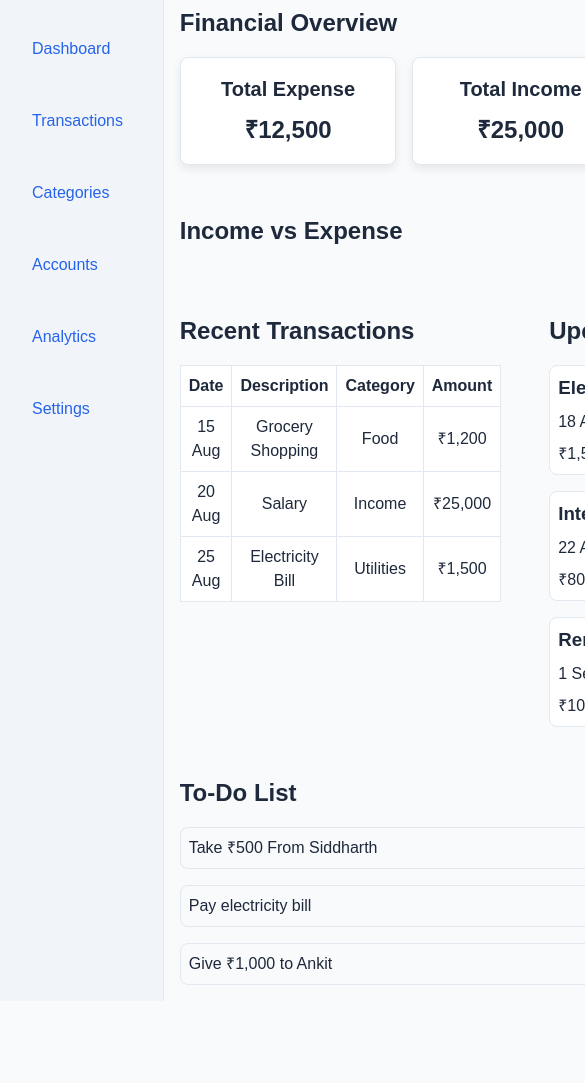
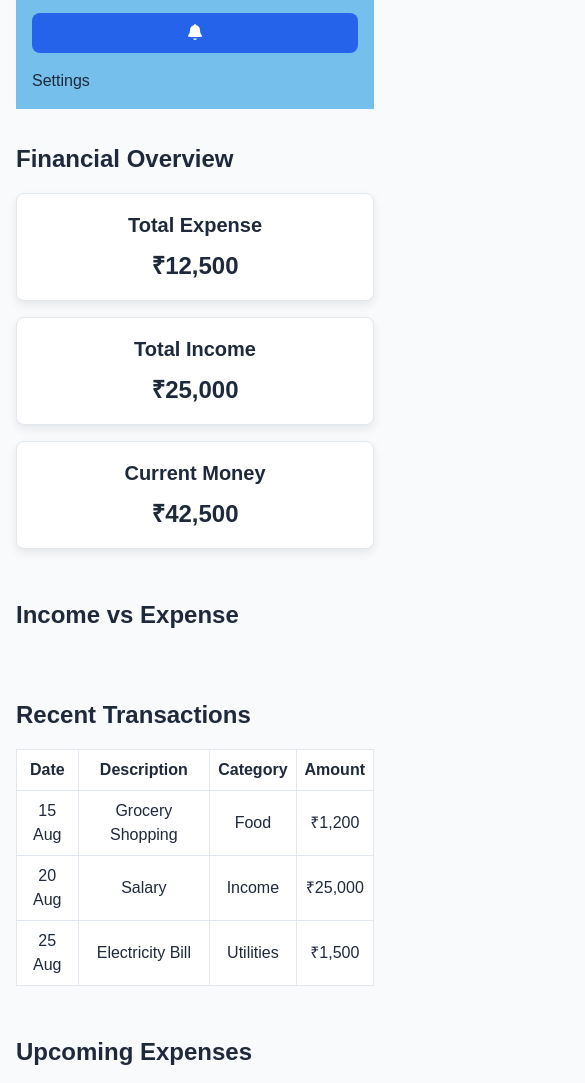
Before and after one commit to Sid8290/expense-manager, a plain HTML site: page frontend/index.html in a window 390 px wide. Shown: the part 123-1206 px from the top of the page, 585 px wide, since content can reach past the window. Before the commit the page ends 1124 px from the top, so only its background shows below. Drawn offline with Linux system fonts and the light colour scheme.

Commit message:
Initial Responsiveness Added

```diff
--- a/frontend/css/style.css
+++ b/frontend/css/style.css
@@ -80,6 +80,7 @@ a {
 
 aside {
   width: 240px;
+
   background-color: var(--sidebar);
 
   padding: var(--spacing-medium);
@@ -135,6 +136,7 @@ aside a:hover {
 
 main {
   flex: 1;
+  min-width: 0;
 }
 
 /* Header */
@@ -195,9 +197,9 @@ section h2 {
   gap: var(--spacing-medium);
 }
 
-.item1,
-.item2,
-.item5 {
+.financial-overview,
+.income-expense-chart,
+.todo-list {
   grid-column: 1 / -1;
 }
 
@@ -321,14 +323,14 @@ tr:hover {
 
 /* Upcoming Expenses */
 
-.item4 ul {
+.upcoming-expenses ul {
   display: flex;
   flex-direction: column;
 
   gap: var(--spacing-medium);
 }
 
-.item4 li {
+.upcoming-expenses li {
   display: flex;
   flex-direction: column;
 
@@ -344,20 +346,20 @@ tr:hover {
   transition: box-shadow 0.3s;
 }
 
-.item4 li:hover {
+.upcoming-expenses li:hover {
   box-shadow: var(--shadow-hover);
 }
 
 /* To-Do List */
 
-.item5 ul {
+.todo-list ul {
   display: flex;
   flex-direction: column;
 
   gap: var(--spacing-medium);
 }
 
-.item5 li {
+.todo-list li {
   padding: var(--spacing-small);
 
   border: 1px solid var(--border);
@@ -366,6 +368,46 @@ tr:hover {
   transition: box-shadow 0.3s;
 }
 
-.item5 li:hover {
+.todo-list li:hover {
   box-shadow: var(--shadow-hover);
 }
+
+/* Media Queries */
+
+@media (max-width: 1024px) {
+  aside {
+    width: 200px;
+  }
+
+  .card-container {
+    grid-template-columns: repeat(2, 1fr);
+  }
+
+  .navbar {
+    gap: var(--spacing-medium);
+  }
+}
+
+@media (max-width: 768px) {
+  aside {
+    display: none;
+  }
+
+  .card-container {
+    grid-template-columns: 1fr;
+  }
+
+  .main-grid {
+    grid-template-columns: 1fr;
+  }
+
+  header {
+    flex-direction: column;
+    align-items: stretch;
+  }
+
+  .navbar {
+    flex-direction: column;
+    align-items: stretch;
+  }
+}
--- a/frontend/index.html
+++ b/frontend/index.html
@@ -16,11 +16,12 @@
 
   <body>
     <aside>
-      <!--Sidebar -->
+      <!-- Sidebar -->
       <nav>
         <div class="logo">
           <span>Expense Manager</span>
         </div>
+
         <ul>
           <li>
             <a href="index.html">Dashboard</a>
@@ -48,43 +49,56 @@
       <header>
         <!-- Navbar -->
         <h1>Dashboard</h1>
+
         <div class="navbar">
           <form>
             <label for="navbar-search">Search:</label>
             <input type="search" id="navbar-search" />
             <button type="submit">Search</button>
           </form>
-          <button type="button"><i class="fa-solid fa-bell"></i></button>
+
+          <button type="button">
+            <i class="fa-solid fa-bell"></i>
+          </button>
+
           <a href="pages/settings.html">Settings</a>
         </div>
       </header>
+
       <div class="main-grid">
-      <section class="item1">
-        <!-- Dashboard content-->
-        <h2 >Financial Overview</h2>
+        <section class="financial-overview">
+          <h2>Financial Overview</h2>
+
           <div class="card-container">
             <div class="card">
               <h3>Total Expense</h3>
               <p>₹12,500</p>
             </div>
+
             <div class="card">
               <h3>Total Income</h3>
               <p>₹25,000</p>
             </div>
+
             <div class="card">
               <h3>Current Money</h3>
               <p>₹42,500</p>
             </div>
           </div>
         </section>
-      <section class="item2">
+
+        <section class="income-expense-chart">
           <h2>Income vs Expense</h2>
+
           <div class="chart">
             <!-- Chart content -->
           </div>
         </section>
-      <section class="item3">
+
+        <section class="recent-transactions">
           <h2>Recent Transactions</h2>
+
+          <div class="table-container">
           <table>
             <thead>
               <tr>
@@ -94,6 +108,7 @@
                 <th>Amount</th>
               </tr>
             </thead>
+
             <tbody>
               <tr>
                 <td>15 Aug</td>
@@ -101,12 +116,14 @@
                 <td>Food</td>
                 <td>₹1,200</td>
               </tr>
+
               <tr>
                 <td>20 Aug</td>
                 <td>Salary</td>
                 <td>Income</td>
                 <td>₹25,000</td>
               </tr>
+
               <tr>
                 <td>25 Aug</td>
                 <td>Electricity Bill</td>
@@ -115,20 +132,25 @@
               </tr>
             </tbody>
           </table>
+          </div>
         </section>
-      <section class="item4">
+
+        <section class="upcoming-expenses">
           <h2>Upcoming Expenses</h2>
+
           <ul>
             <li>
               <h3>Electricity Bill</h3>
               <p>18 August</p>
               <p>₹1,500</p>
             </li>
+
             <li>
               <h3>Internet Bill</h3>
               <p>22 August</p>
               <p>₹800</p>
             </li>
+
             <li>
               <h3>Rent</h3>
               <p>1 September</p>
@@ -137,8 +159,9 @@
           </ul>
         </section>
 
-      <section class="item5">
+        <section class="todo-list">
           <h2>To-Do List</h2>
+
           <ul>
             <li>Take ₹500 From Siddharth</li>
             <li>Pay electricity bill</li>
```
Lines whose indentation alone changed are shown as unchanged.
